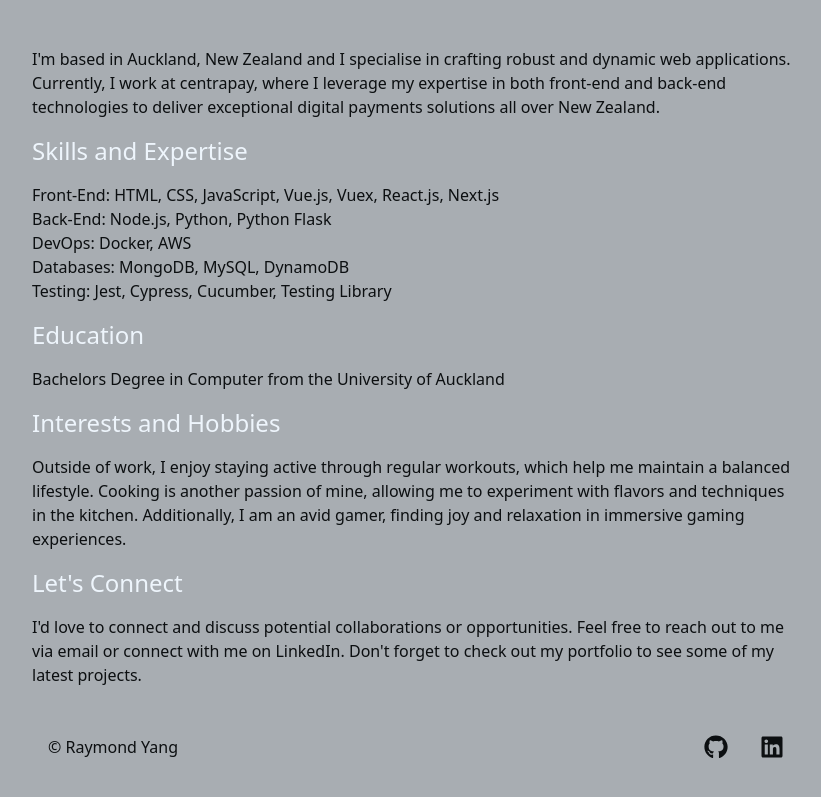
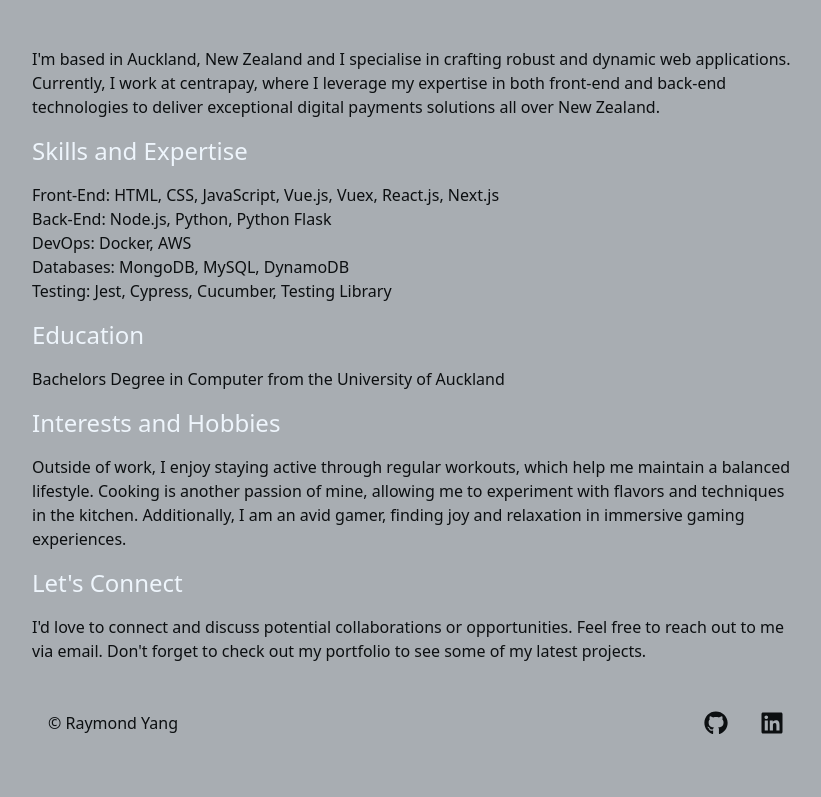
Before and after one commit to Ray2126/raymond-yang-portfolio, a Next.js app: page / in a window 1280 px wide. Shown: the part 359-1156 px from the top of the page, without its empty margins (224-1045 px from the left). Built offline with nearby package versions, Linux system fonts and the light colour scheme.

Commit message:
Remove LinkedIn comment in home page

```diff
--- a/src/app/page.js
+++ b/src/app/page.js
@@ -37,7 +37,7 @@ export default function Home() {
 
         <h2>Let&apos;s Connect</h2>
 
-        <p>I&apos;d love to connect and discuss potential collaborations or opportunities. Feel free to reach out to me via email or connect with me on LinkedIn. Don&apos;t forget to check out my portfolio to see some of my latest projects.</p>
+        <p>I&apos;d love to connect and discuss potential collaborations or opportunities. Feel free to reach out to me via email. Don&apos;t forget to check out my portfolio to see some of my latest projects.</p>
       </article>
     </section>
   );
```
